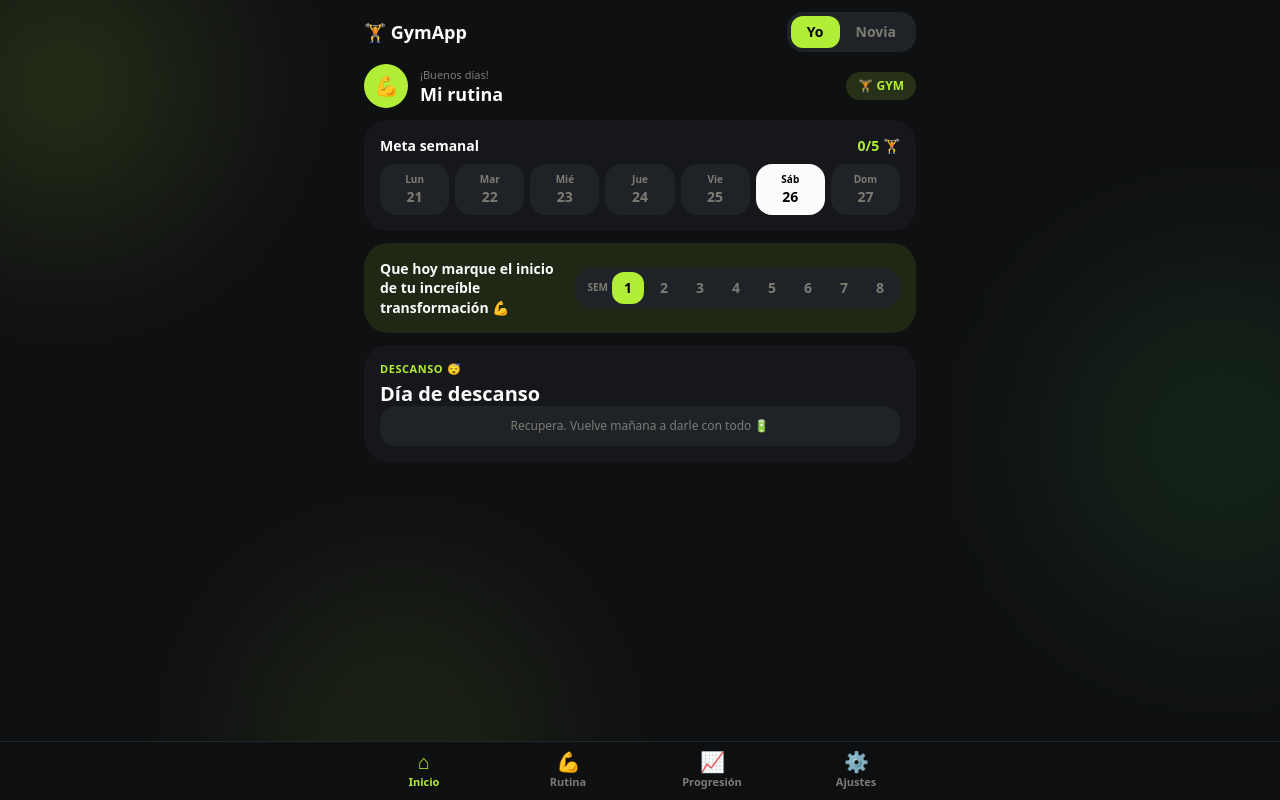
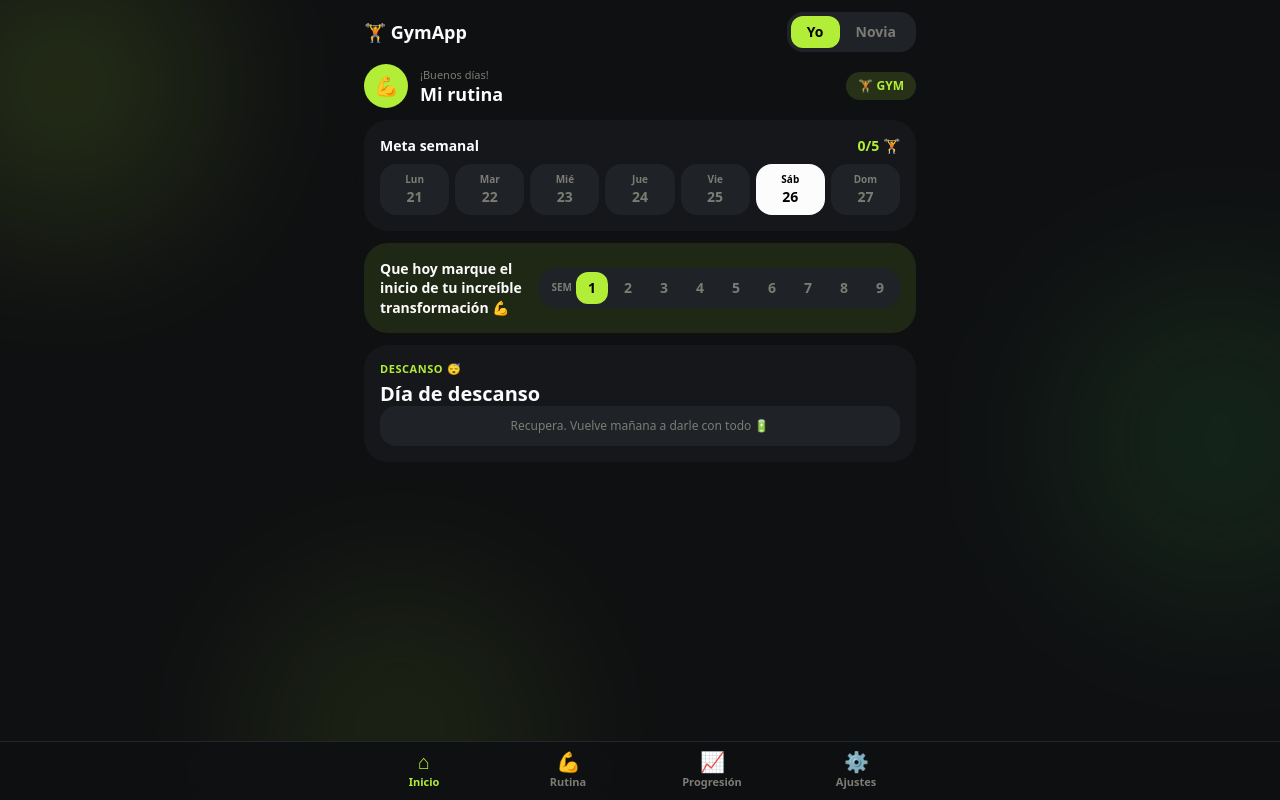
Before and after one commit to juanosio/tandem, a React (Vite) app: page / in a window 1280 px wide. Built offline with nearby package versions, Linux system fonts and the light colour scheme; the HTML template or start-up script is replaced by a standard one.

Commit message:
Semana 9 (copia exacta S8, verificada)

```diff
--- a/src/data/semanas.ts
+++ b/src/data/semanas.ts
@@ -4,7 +4,7 @@ import { RUTINA } from './rutina'
 // Modelo por semanas: la intensidad/cambios van por semana.
 // Semana 1 Lunes = datos ricos del usuario (ES+EN, videos, descanso, RPE).
 // Resto de días/semanas: fallback a la tabla base hasta que los definamos.
-export const SEMANAS_DISPONIBLES = [1, 2, 3, 4, 5, 6, 7, 8]
+export const SEMANAS_DISPONIBLES = [1, 2, 3, 4, 5, 6, 7, 8, 9]
 
 const S1_LUNES: Exercise[] = [
   {
@@ -183,6 +183,11 @@ export function getDayExercises(semana: number, dia: string): Exercise[] {
   if (semana === 8 && dia === 'Miércoles') return S8_MIERCOLES
   if (semana === 8 && dia === 'Jueves') return S8_JUEVES
   if (semana === 8 && dia === 'Viernes') return S8_VIERNES
+  if (semana === 9 && dia === 'Lunes') return S9_LUNES
+  if (semana === 9 && dia === 'Martes') return S9_MARTES
+  if (semana === 9 && dia === 'Miércoles') return S9_MIERCOLES
+  if (semana === 9 && dia === 'Jueves') return S9_JUEVES
+  if (semana === 9 && dia === 'Viernes') return S9_VIERNES
   return RUTINA.filter(e => e.dia === dia).sort((a, b) => a.orden - b.orden)
 }
 
@@ -1234,3 +1239,10 @@ const S8_VIERNES = S8(S7_VIERNES, 'vie', [
   { cs: '1', cd: C1, ws: 2, reps: '15-20', early: '~8-9', last: '10', rest: '1-2 min', fail: true },
   { cs: '1 a 2', cd: C2, ws: 2, reps: '12-15', early: '~8-9', last: '10', rest: '1-2 min', fail: true },
 ])
+
+// Semana 9: copia exacta de la Semana 8.
+const S9_LUNES = COPY(S8_LUNES, 9, 'lun')
+const S9_MARTES = COPY(S8_MARTES, 9, 'mar')
+const S9_MIERCOLES = COPY(S8_MIERCOLES, 9, 'mie')
+const S9_JUEVES = COPY(S8_JUEVES, 9, 'jue')
+const S9_VIERNES = COPY(S8_VIERNES, 9, 'vie')
```
